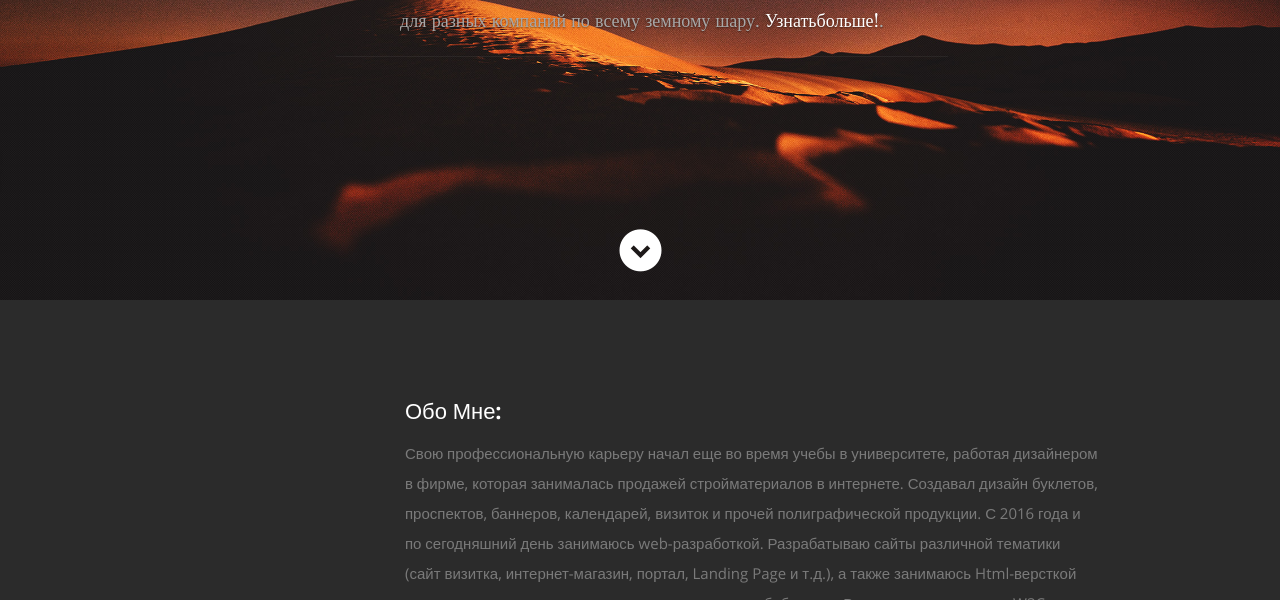
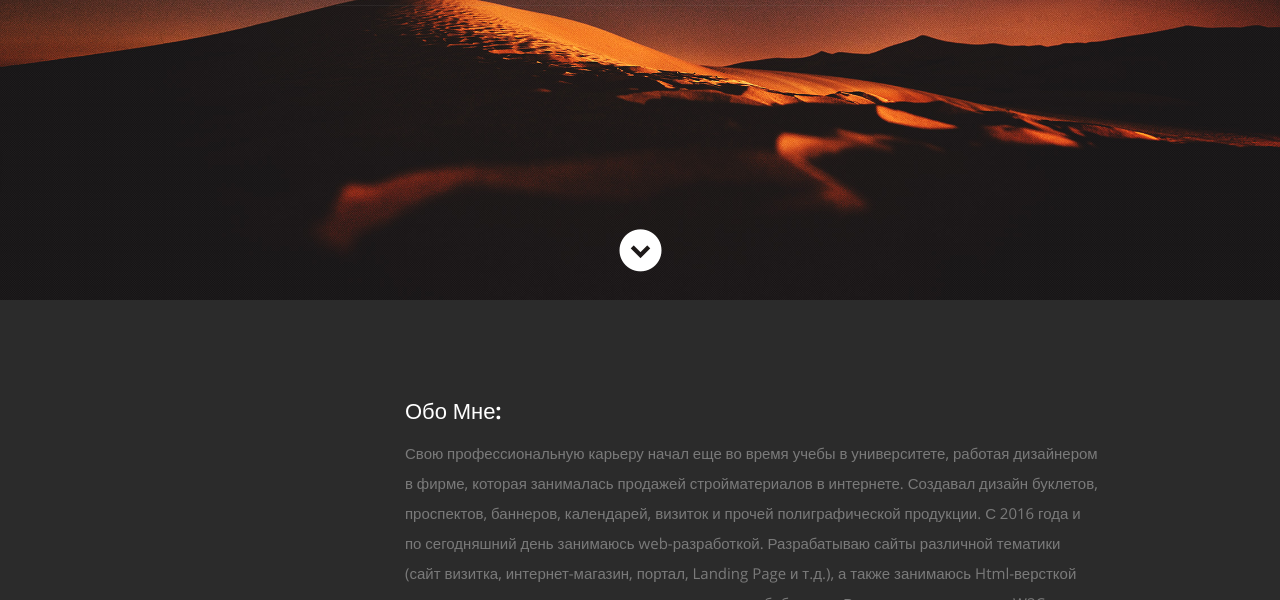
Before and after one commit to VladislavAn/VladislavAn.github.io, a plain HTML site: page index.html in a window 1280 px wide. Shown: the part 500-1100 px from the top of the page. Drawn offline with nearby package versions, Linux system fonts and the light colour scheme.

Commit message:
1
сас

```diff
--- a/index.html
+++ b/index.html
@@ -57,7 +57,6 @@
          <div class="banner-text">
             <h1 class="responsive-headline">Меня зовут Владислав Андриевский.</h1>
 <<<<<<< HEAD
-            <h3>Я, проживающий в Украине, <span>веб-разработчик</span>, <span>СЕО</span> и <span>основатель студии разработки и продвижения сайтов V&A Studio</span>. Наша студия создает крутые, продавающиеся сайты для разных компаний по всему земному шару. <a class="smoothscroll" href="#about">Узнать</a><a class="smoothscroll" href="#about">больше!</a>.</h3>
             <hr />
          </div>
       </div>
```
